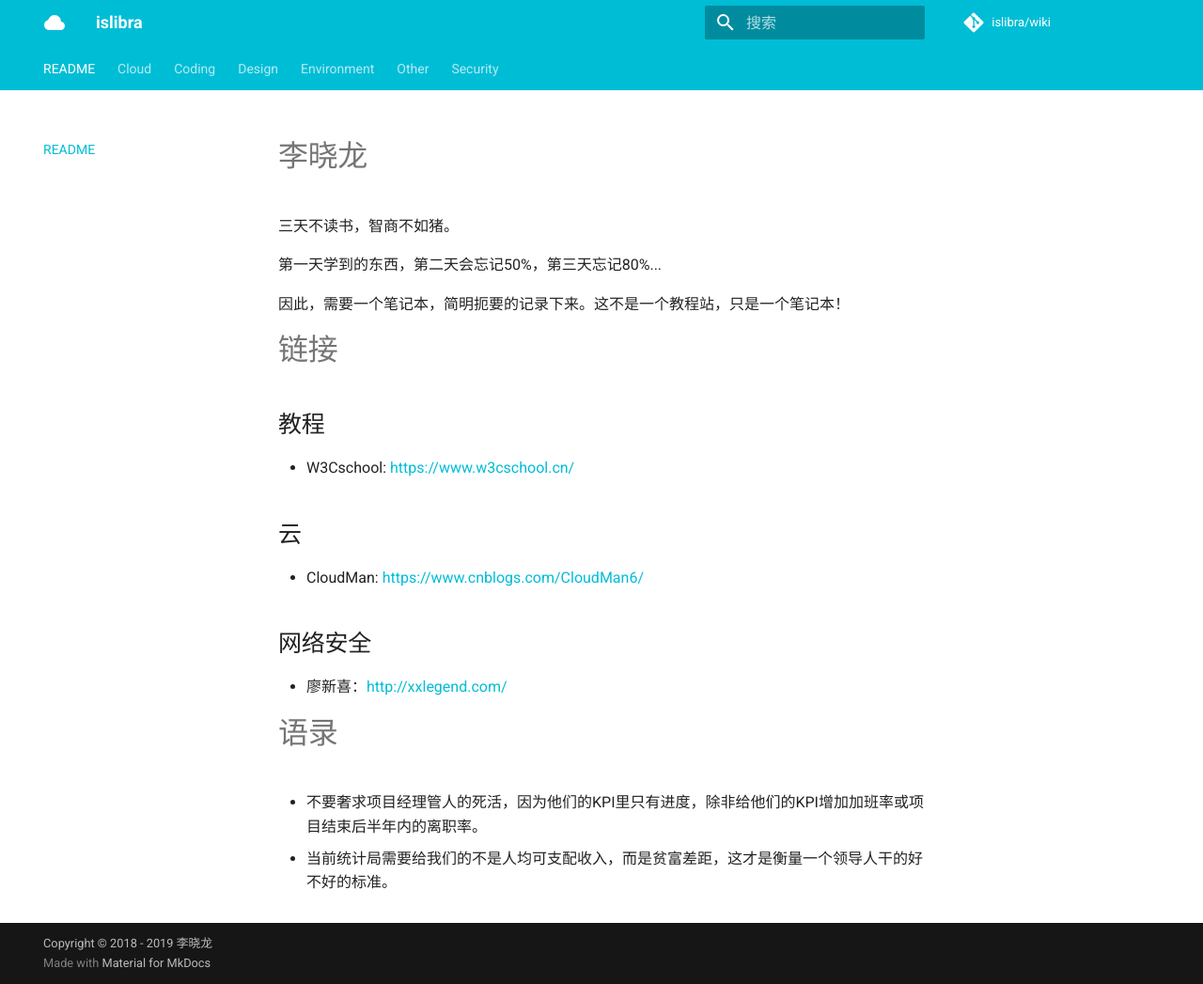
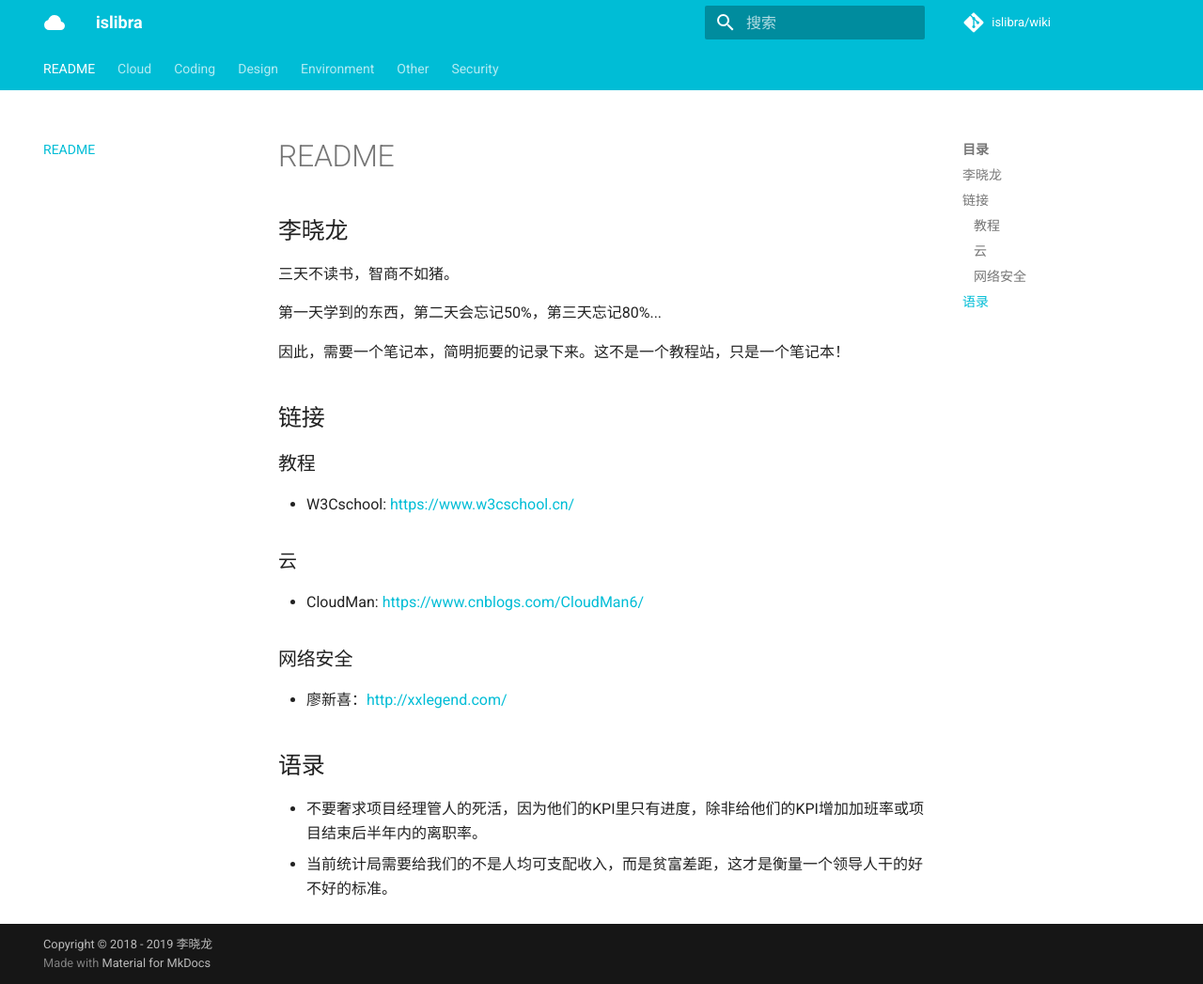
Before and after one commit to islibra/wiki, an MkDocs documentation site: the page built from docs/README.md, in a window 1280 px wide and 1047 px high. Shown: the whole window at 94% size. Built offline with MkDocs 1.6.1 and Material for MkDocs 9.7.7, drawn with Linux system fonts in a browser that asks for light colours; comment, search, counter and statistics services are not loaded.

Commit message:
20190427update

```diff
--- a/docs/README.md
+++ b/docs/README.md
@@ -1,8 +1,6 @@
----
-title: README
----
+# README
 
-# 李晓龙
+## 李晓龙
 
 三天不读书，智商不如猪。
 
@@ -11,22 +9,22 @@ title: README
 因此，需要一个笔记本，简明扼要的记录下来。这不是一个教程站，只是一个笔记本！
 
 
-# 链接
+## 链接
 
-## 教程
+### 教程
 
 - W3Cschool: <https://www.w3cschool.cn/>
 
-## 云
+### 云
 
 - CloudMan: <https://www.cnblogs.com/CloudMan6/>
 
-## 网络安全
+### 网络安全
 
 - 廖新喜：<http://xxlegend.com/>
 
 
-# 语录
+## 语录
 
 - 不要奢求项目经理管人的死活，因为他们的KPI里只有进度，除非给他们的KPI增加加班率或项目结束后半年内的离职率。
 - 当前统计局需要给我们的不是人均可支配收入，而是贫富差距，这才是衡量一个领导人干的好不好的标准。
```
Also changed, not shown: docs/coding/web/LVS转发问题抓包定位.md (+3 -3 lines), docs/coding/writing/mkdocs.md (+4 -5 lines), docs/img/11-33-06.jpg (added), docs/img/14-43-57.jpg (added), docs/img/14-52-41.jpg (added).
